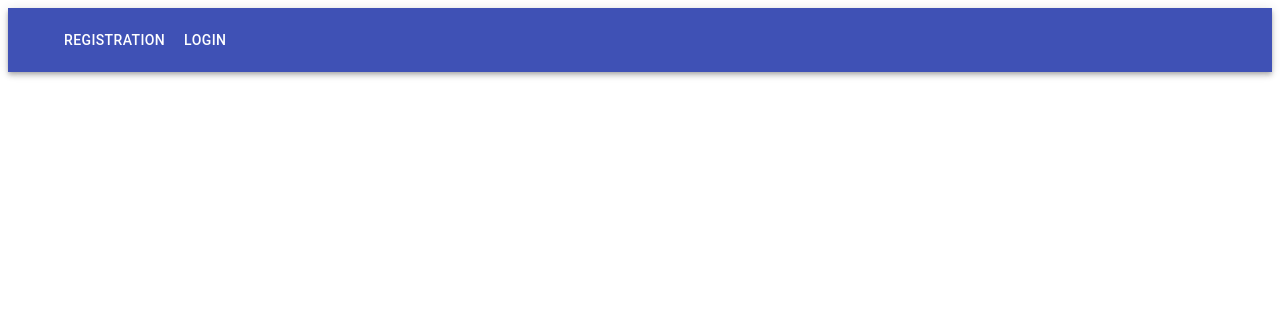
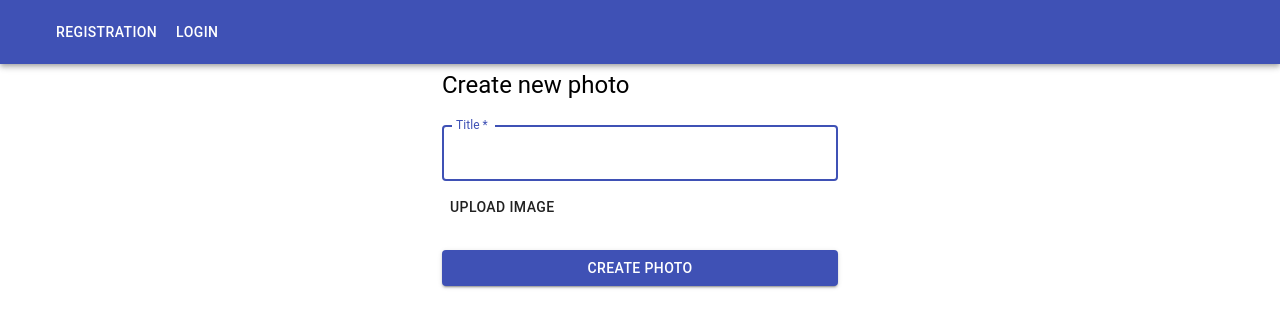
Before and after one commit to notanITspecialist/js_group_5_exam_12_app_Ramazan_Poiraz, a React (Create React App) app: page /addPhoto in a window 1280 px wide. Shown: the top 328 px of the page. Built offline with nearby package versions, Linux system fonts and the light colour scheme.

Commit message:
Сделал форму добавления новой фотографии

```diff
--- a/public/index.html
+++ b/public/index.html
@@ -26,7 +26,7 @@
     -->
     <title>React App</title>
   </head>
-  <body>
+  <body style="margin: 0">
     <noscript>You need to enable JavaScript to run this app.</noscript>
     <div id="root"></div>
     <!--
--- a/src/App.js
+++ b/src/App.js
@@ -7,6 +7,7 @@ import Container from "@material-ui/core/Container";
 import ProfileUser from "./components/ProfileUser/ProfileUser";
 import UserPhoto from "./components/UserPhoto/UserPhoto";
 import AllPhoto from "./components/AllPhoto/AllPhoto";
+import AddPhoto from "./components/AddPhoto/AddPhoto";
 
 function App() {
     return (
@@ -16,6 +17,7 @@ function App() {
                 <Switch>
                     <Route path="/" exact component={AllPhoto}/>
                     <Route path="/userPhoto/:id" exact component={UserPhoto}/>
+                    <Route path='/addPhoto' exact component={AddPhoto} />
                     <Route path="/profile" exact component={ProfileUser}/>
                     <Route path="/registration" exact component={Registration}/>
                     <Route path="/login" exact component={Login}/>
--- /dev/null
+++ b/src/actions/gallery.js
@@ -0,0 +1,7 @@
+import axios from "axios";
+
+
+export const addPhoto = data => async (dispatch, getState) => {
+  const token = getState().authorization.user.token;
+  await axios.post('http://localhost:8000/gallery', data, {headers: {'Authorization': 'Token ' + token}})
+};
--- /dev/null
+++ b/src/components/AddPhoto/AddPhoto.js
@@ -0,0 +1,99 @@
+import React, {useState} from 'react';
+import {useDispatch} from "react-redux";
+import TextField from "@material-ui/core/TextField";
+import Container from "@material-ui/core/Container";
+import makeStyles from "@material-ui/core/styles/makeStyles";
+import Button from "@material-ui/core/Button";
+import Grid from "@material-ui/core/Grid";
+import Typography from "@material-ui/core/Typography";
+// import Toast from "light-toast";
+import {addPhoto} from "../../actions/gallery";
+
+const useStyles = makeStyles((theme) => ({
+    form: {
+        marginTop: theme.spacing(1),
+    },
+    submit: {
+        margin: theme.spacing(3, 0, 2),
+    },
+}));
+
+const AddPhoto = () => {
+
+    const classes = useStyles();
+
+    const initAddForm = {
+        title: '',
+        image: ''
+    };
+    const [photo, setPhoto] = useState(initAddForm);
+    const dispatch = useDispatch();
+
+    const registerUserOnSubmit = async e => {
+        e.preventDefault();
+
+        // if(loginForm.username.length < 5) return Toast.fail('Имя пользователя должно содержать больше 5 символов!',2000);
+        // if(loginForm.password.length < 5) return Toast.fail('Пароль должен содержать больше 5 символов!',2000);
+
+        const data = new FormData();
+
+        Object.keys(initAddForm).forEach(e => {
+            data.append(e, photo[e])
+        });
+
+        await dispatch(addPhoto(data));
+    };
+
+    const changeLoginForm = e => setPhoto({...photo, [e.target.name]: e.target.value});
+    return (
+        <Container component="main" maxWidth="xs">
+            <Typography variant='h5'>Create new photo</Typography>
+
+            <div className={classes.paper}>
+
+                <form className={classes.form} noValidate onSubmit={registerUserOnSubmit}>
+                    <TextField
+                        variant="outlined"
+                        margin="normal"
+                        required
+                        fullWidth
+                        label="Title"
+                        name="title"
+                        autoFocus
+                        value={photo.title}
+                        onChange={changeLoginForm}
+                    />
+
+                    <Grid>
+                        <input
+                            accept="image/*"
+                            className={classes.input}
+                            style={{ display: 'none'}}
+                            id="raised-button-file"
+                            multiple
+                            type="file"
+                            onChange={e => setPhoto(photo => ({...photo ,image: e.target.files[0]}))}
+                        />
+                        <label htmlFor="raised-button-file">
+                            <Button type='button' component="span" className={classes.button}>
+                                Upload image
+                            </Button>
+                        </label>
+                    </Grid>
+
+                    <Button
+                        type="submit"
+                        fullWidth
+                        variant="contained"
+                        color="primary"
+                        className={classes.submit}
+                    >
+                        Create photo
+                    </Button>
+                </form>
+            </div>
+        </Container>
+    );
+};
+
+export default AddPhoto;
--- a/src/components/Login/login.js
+++ b/src/components/Login/login.js
@@ -6,6 +6,7 @@ import Container from "@material-ui/core/Container";
 import makeStyles from "@material-ui/core/styles/makeStyles";
 import Button from "@material-ui/core/Button";
 import FacebookLogin from "../FacebookLogin/FacebookLogin";
+import Typography from "@material-ui/core/Typography";
 
 const useStyles = makeStyles((theme) => ({
     form: {
@@ -36,6 +37,7 @@ const Login = props => {
     const changeLoginForm = e => setLoginForm({...loginForm, [e.target.name]: e.target.value});
     return (
         <Container component="main" maxWidth="xs">
+            <Typography variant='h5'>Login</Typography>
             <div className={classes.paper}>
 
                 <form className={classes.form} noValidate onSubmit={registerUserOnSubmit}>
--- a/src/components/NavBar/NavBar.js
+++ b/src/components/NavBar/NavBar.js
@@ -13,6 +13,7 @@ const NavBar = () => {
     const useStyles = makeStyles(() => ({
         root: {
             flexGrow: 1,
+            marginBottom: '5px'
         }
     }));
 
--- a/src/components/NavBar/UserBar.js
+++ b/src/components/NavBar/UserBar.js
@@ -52,6 +52,7 @@ const UserBar = () => {
                 open={open}
                 onClose={handleClose}
             >
+                <MenuItem component={ToLink} to={'/userPhoto/'+user._id}>My gallery</MenuItem>
                 <MenuItem component={ToLink} to={'/profile'}>Profile</MenuItem>
                 <MenuItem onClick={() => dispatch(logoutUser())}>Logout</MenuItem>
             </Menu>
--- a/src/components/UserPhoto/UserPhoto.js
+++ b/src/components/UserPhoto/UserPhoto.js
@@ -1,8 +1,20 @@
 import React from 'react';
+import AddCircleOutlineIcon from '@material-ui/icons/AddCircleOutline';
+import Button from "@material-ui/core/Button";
+import {NavLink as ToLink} from "react-router-dom";
 
 const UserPhoto = () => {
     return (
         <div>
+            <Button
+                style={{float: 'right'}}
+                variant="contained"
+                color="primary"
+                endIcon={<AddCircleOutlineIcon/>}
+                component={ToLink} to={'/addPhoto'}
+            >
+                Add new photo
+            </Button>
 
         </div>
     );
--- a/src/components/registration/registration.js
+++ b/src/components/registration/registration.js
@@ -8,6 +8,7 @@ import Grid from "@material-ui/core/Grid";
 import makeStyles from "@material-ui/core/styles/makeStyles";
 import Button from "@material-ui/core/Button";
 import FacebookLogin from "../FacebookLogin/FacebookLogin";
+import Typography from "@material-ui/core/Typography";
 
 const useStyles = makeStyles((theme) => ({
     form: {
@@ -49,6 +50,7 @@ const Registration = props => {
     const changeLoginForm = e => setLoginForm({...loginForm, [e.target.name]: e.target.value});
     return (
         <Container component="main" maxWidth="xs">
+            <Typography variant='h5'>Registration</Typography>
             <div className={classes.paper}>
 
                 <form className={classes.form} noValidate onSubmit={registerUserOnSubmit}>
```
